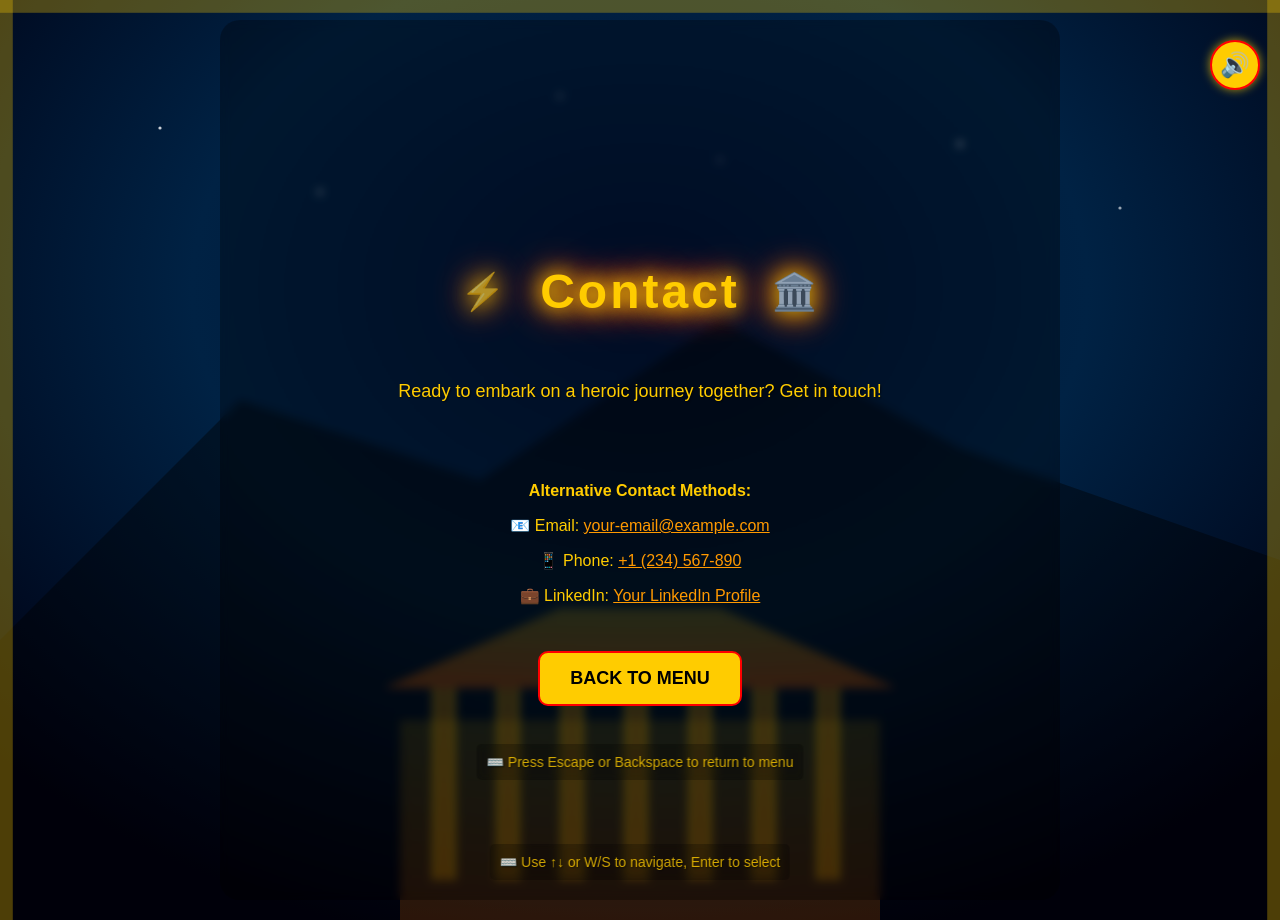
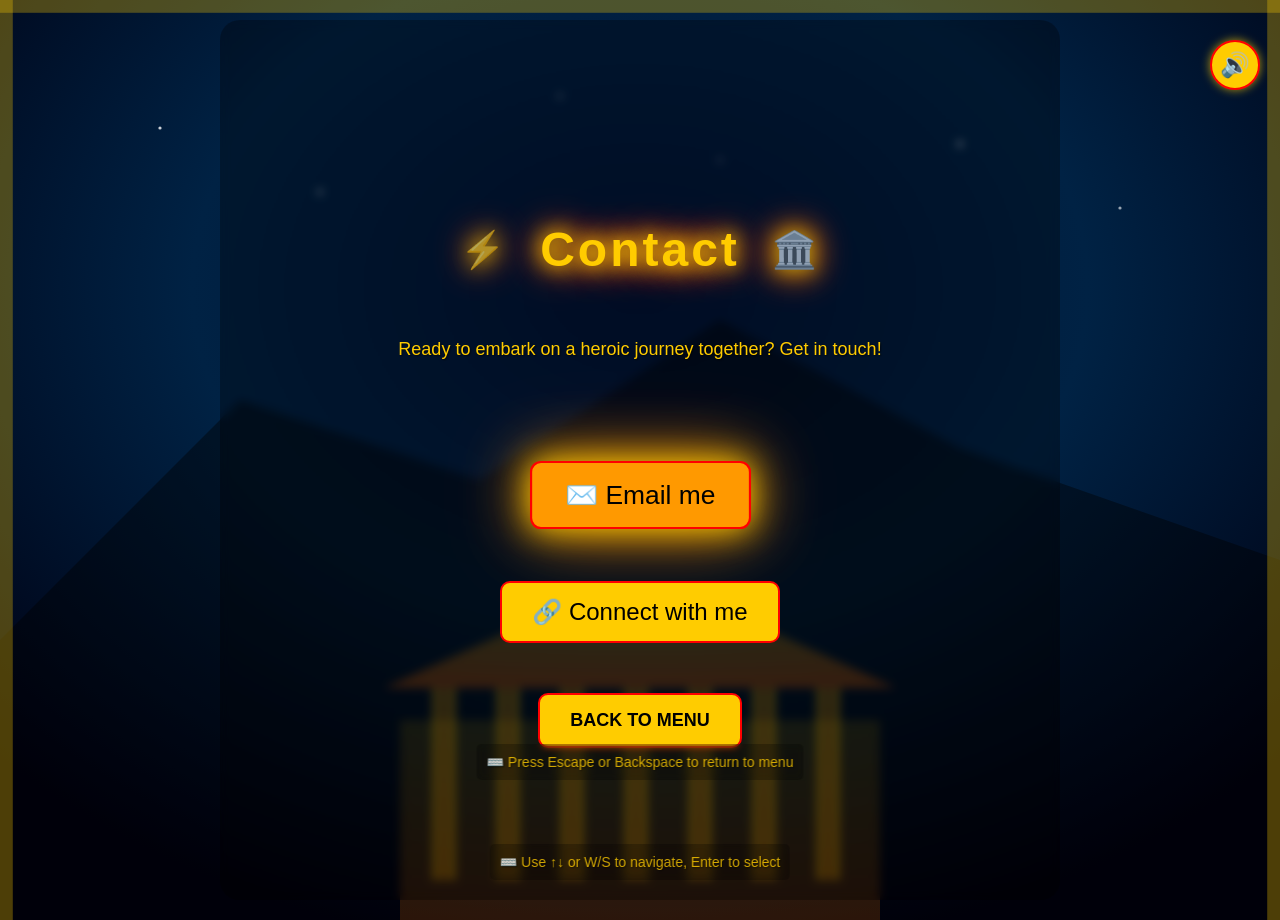
Before and after one commit to cpapazoglou/hercules-portfolio, a plain HTML site: page src/pages/contact.html in a window 1280 px wide. Drawn offline with Linux system fonts and the light colour scheme; a script that the page names is missing.

Commit message:
Contact form updates.

```diff
--- a/src/css/arcade.css
+++ b/src/css/arcade.css
@@ -293,6 +293,25 @@ h1 {
     transform: scale(0.95);
 }
 
+/* Contact methods styling */
+.contact-methods {
+    margin-top: 30px;
+    color: #ffcc00;
+}
+
+.contact-buttons {
+    display: flex;
+    flex-direction: column;
+    gap: 15px;
+    align-items: center;
+    margin-top: 20px;
+}
+
+.contact-button {
+    text-decoration: none;
+    display: inline-block;
+}
+
 /* Responsive design for smaller screens */
 @media (max-width: 768px) {
     .start-screen .menu {
--- a/src/pages/contact.html
+++ b/src/pages/contact.html
@@ -13,11 +13,15 @@
         <h1 class="title">Contact</h1>
         <p class="description">Ready to embark on a heroic journey together? Get in touch!</p>
 
-        <div style="margin-top: 30px; color: #ffcc00;">
-            <p><strong>Alternative Contact Methods:</strong></p>
-            <p>📧 Email: <a href="mailto:your-email@example.com" style="color: #ff9900;">your-email@example.com</a></p>
-            <p>📱 Phone: <a href="tel:+1234567890" style="color: #ff9900;">+1 (234) 567-890</a></p>
-            <p>💼 LinkedIn: <a href="https://www.linkedin.com/in/yourprofile" target="_blank" style="color: #ff9900;">Your LinkedIn Profile</a></p>
+        <div class="contact-methods">
+            <div class="contact-buttons">
+                <a href="mailto:papazoglou.charalampos@gmail.com" class="menu-option contact-button">
+                    ✉️ Email me
+                </a>
+                <a href="https://www.linkedin.com/in/charalampospapazoglou/" target="_blank" class="menu-option contact-button">
+                    🔗 Connect with me
+                </a>
+            </div>
         </div>
 
         <a href="../index.html" class="back-button">Back to Menu</a>
```
